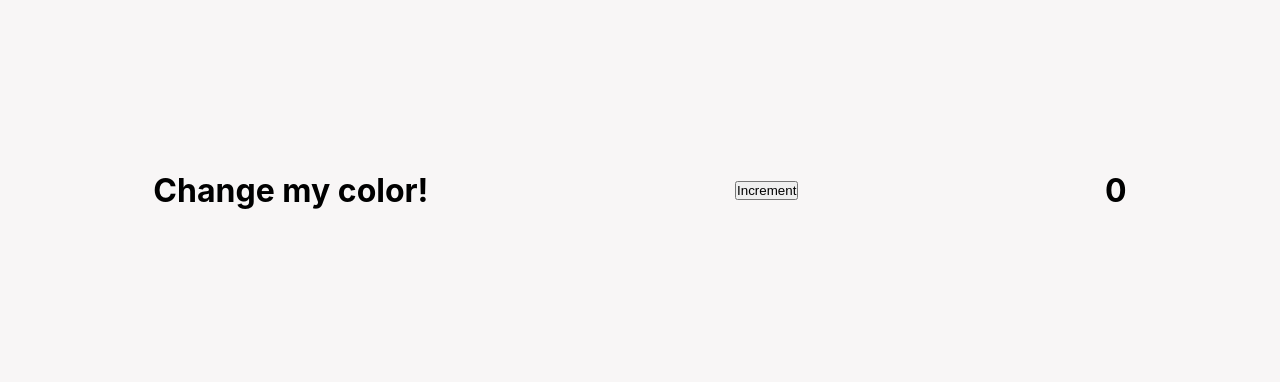
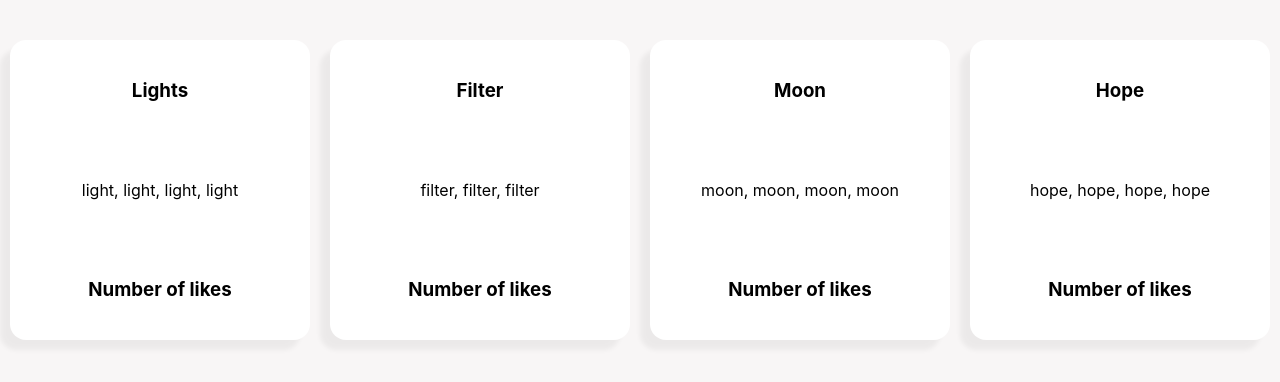
Before and after one commit to utkarshiniacharya/test-react-app, a React (Create React App) app: page / in a window 1280 px wide. Shown: the part 210-592 px from the top of the page. Built offline with nearby package versions, Linux system fonts and the light colour scheme.

Commit message:
Use states with props

```diff
--- a/src/App.js
+++ b/src/App.js
@@ -1,4 +1,5 @@
 import React, { useState } from 'react';
+import Tweet from "./Tweet";
 import './App.css';
 
 // Using <div> inside a function - how?
@@ -13,13 +14,19 @@ import './App.css';
 
 function App() {
 
-  const [isRed, setRed] = useState(false);
-  const [count, setCount] = useState(0);
+  // const [isRed, setRed] = useState(false);
+  // const [count, setCount] = useState(0);
 
-  const increment = () => {
-    setCount(count + 1);
-    setRed(!isRed);
-  }
+  // const increment = () => {
+  //   setCount(count + 1);
+  //   setRed(!isRed);
+
+  const [users, setUsers] = useState([
+    { name: "Lights", message: "light, light, light, light" },
+    { name: "Filter", message: "filter, filter, filter" },
+    { name: "Moon", message: "moon, moon, moon, moon" },
+    { name: "Hope", message: "hope, hope, hope, hope" }
+  ])
 
   return (
     <div className="App">
@@ -27,9 +34,14 @@ function App() {
       <Tweet name="Filter" message="filter, filter, filter"/>
       <Tweet name="Moon" message="moon, moon, moon, moon"/>
       <Tweet name="Hope" message="hope, hope, hope, hope"/> */}
-      <h1 className={isRed ? "red" : ""}>Change my color!</h1>
+
+      {/* <h1 className={isRed ? "red" : ""}>Change my color!</h1>
       <button onClick={increment}>Increment</button>
-      <h1>{count}</h1>
+      <h1>{count}</h1> */}
+      {users.map(user =>(
+        <Tweet name={user.name} message={user.message} />
+      ))}
+
     </div>
   )
 }
```
